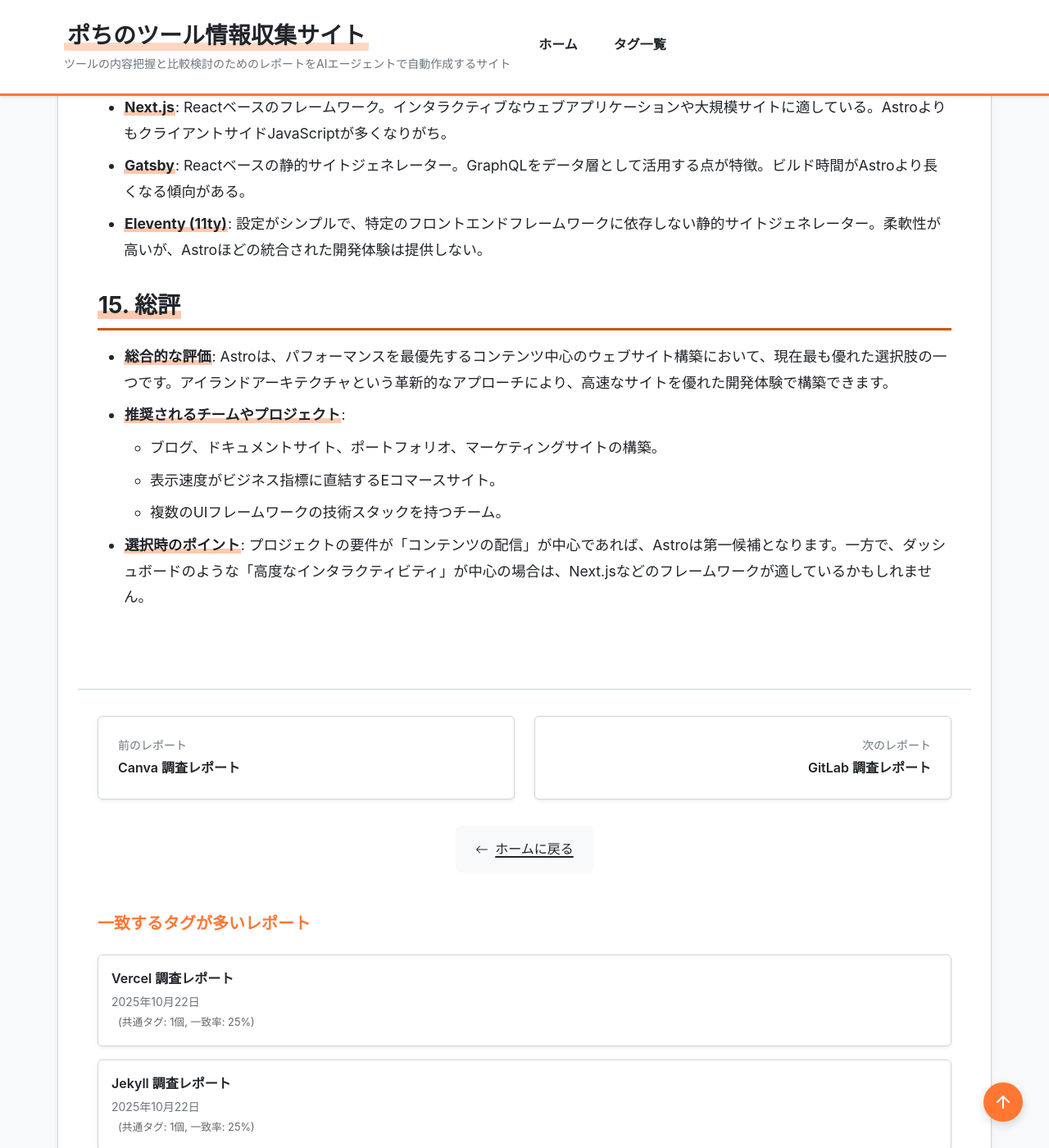
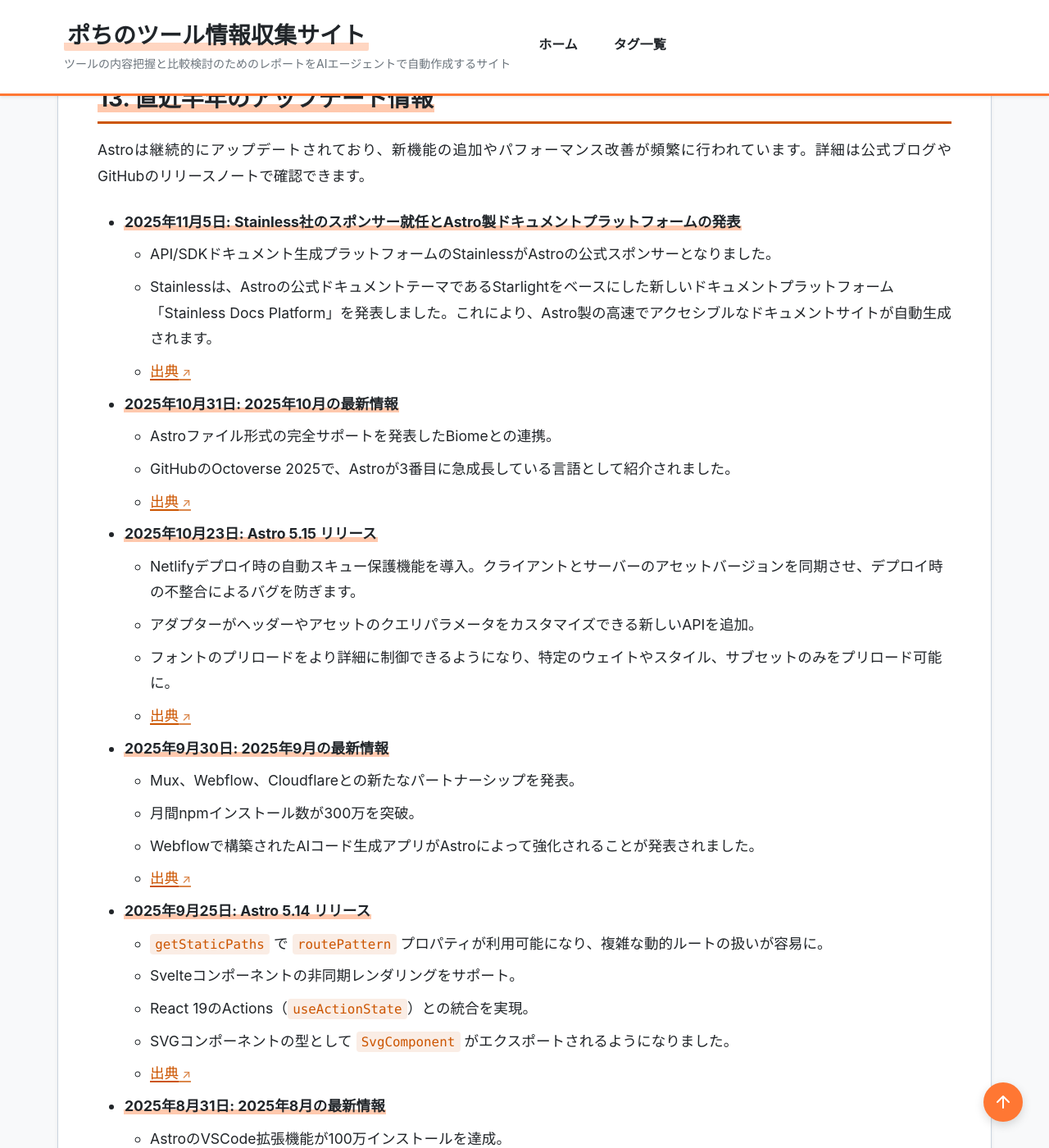
Before and after one commit to aegisfleet/tool-survey-report, a Jekyll site: the page built from _reports/astro.md, in a window 1280 px wide and 1400 px high, scrolled down 5524 px. Shown: the whole window at 82% size. Built offline with Jekyll 4.4.1, drawn with Linux system fonts in a browser that asks for light colours; some of the changed text lies outside the part shown.

Commit message:
Update Astro report with latest information (#174)
- Updated the `last_updated` date to 2025-11-12.
- Added recent updates from Astro versions 5.13, 5.14, and 5.15.
- Updated the "Main Features" and "Integrations" sections to reflect the latest changes.

Co-authored-by: google-labs-jules[bot] <161369871+google-labs-jules[bot]@users.noreply.github.com>

```diff
--- a/_reports/astro.md
+++ b/_reports/astro.md
@@ -5,7 +5,7 @@ category: "ウェブフレームワーク"
 developer: "Astro"
 official_site: "https://astro.build/"
 date: "2025-10-20"
-last_updated: "2025-10-20"
+last_updated: "2025-11-12"
 tags:
   - "静的サイトジェネレーター"
   - "Jamstack"
@@ -54,6 +54,12 @@ description: "Astroは、高速なコンテンツ駆動型ウェブサイトを
   ブラウザネイティブのView Transitions APIを簡単に利用でき、ページ間のシームレスなアニメーションを実装できます。
 * **ファイルベースルーティング**:
   `src/pages/` ディレクトリ内のファイル構造がそのままサイトのURLパスに対応する、直感的なルーティングシステムを採用しています。
+* **React 19 Actionsの統合**:
+  React 19の`useActionState`フックと連携し、プログレッシブエンハンスメントを適用したフォームアクションを容易に構築できます。
+* **Svelteの非同期レンダリング対応**:
+  Svelteコンポーネント内での非同期処理をサーバーサイドレンダリングでサポートします。
+* **Netlifyスキュー保護**:
+  Netlifyへのデプロイ時に、クライアントとサーバーのアセットバージョンを自動的に同期させ、デプロイ中のバージョン不整合によるエラーを防ぎます。
 
 ## **4. 特徴・強み (Pros)**
 
@@ -102,7 +108,7 @@ description: "Astroは、高速なコンテンツ駆動型ウェブサイトを
 * **API**:
   `src/pages/api/` ディレクトリにファイルを作成することで、簡単にAPIルートを構築できます。
 * **外部サービス連携**:
-  インテグレーション機能により、VercelやNetlifyへのデプロイ、Tailwind CSSの導入、各種CMS（Contentful, Storyblokなど）との連携が簡単に行えます。
+  インテグレーション機能により、VercelやNetlifyへのデプロイ、Tailwind CSSの導入、各種CMS（Contentful, Storyblokなど）との連携が簡単に行えます。Mux, Webflow, Cloudflareといった企業とのパートナーシップも発表されており、エコシステムの拡大が続いています。
 
 ## **10. セキュリティとコンプライアンス**
 
@@ -135,6 +141,47 @@ description: "Astroは、高速なコンテンツ駆動型ウェブサイトを
 
 Astroは継続的にアップデートされており、新機能の追加やパフォーマンス改善が頻繁に行われています。詳細は公式ブログやGitHubのリリースノートで確認できます。
 
+* **2025年11月5日: Stainless社のスポンサー就任とAstro製ドキュメントプラットフォームの発表**
+  - API/SDKドキュメント生成プラットフォームのStainlessがAstroの公式スポンサーとなりました。
+  - Stainlessは、Astroの公式ドキュメントテーマであるStarlightをベースにした新しいドキュメントプラットフォーム「Stainless Docs Platform」を発表しました。これにより、Astro製の高速でアクセシブルなドキュメントサイトが自動生成されます。
+  - [出典](https://astro.build/blog/stainless-astro-launch/)
+
+* **2025年10月31日: 2025年10月の最新情報**
+  - Astroファイル形式の完全サポートを発表したBiomeとの連携。
+  - GitHubのOctoverse 2025で、Astroが3番目に急成長している言語として紹介されました。
+  - [出典](https://astro.build/blog/whats-new-october-2025/)
+
+* **2025年10月23日: Astro 5.15 リリース**
+  - Netlifyデプロイ時の自動スキュー保護機能を導入。クライアントとサーバーのアセットバージョンを同期させ、デプロイ時の不整合によるバグを防ぎます。
+  - アダプターがヘッダーやアセットのクエリパラメータをカスタマイズできる新しいAPIを追加。
+  - フォントのプリロードをより詳細に制御できるようになり、特定のウェイトやスタイル、サブセットのみをプリロード可能に。
+  - [出典](https://astro.build/blog/astro-5150/)
+
+* **2025年9月30日: 2025年9月の最新情報**
+  - Mux、Webflow、Cloudflareとの新たなパートナーシップを発表。
+  - 月間npmインストール数が300万を突破。
+  - Webflowで構築されたAIコード生成アプリがAstroによって強化されることが発表されました。
+  - [出典](https://astro.build/blog/whats-new-september-2025/)
+
+* **2025年9月25日: Astro 5.14 リリース**
+  - `getStaticPaths` で `routePattern` プロパティが利用可能になり、複雑な動的ルートの扱いが容易に。
+  - Svelteコンポーネントの非同期レンダリングをサポート。
+  - React 19のActions（`useActionState`）との統合を実現。
+  - SVGコンポーネントの型として `SvgComponent` がエクスポートされるようになりました。
+  - [出典](https://astro.build/blog/astro-5140/)
+
+* **2025年8月31日: 2025年8月の最新情報**
+  - AstroのVSCode拡張機能が100万インストールを達成。
+  - Astroの最も人気のあるインテグレーションが月間100万ダウンロードを突破。
+  - [出典](https://astro.build/blog/whats-new-august-2025/)
+
+* **2025年8月14日: Astro 5.13 リリース**
+  - `import.meta.env` の挙動をViteと揃える静的な環境変数ハンドリングを実験的に導入。
+  - Chrome DevToolsワークスペースのサポートを実験的に追加し、ブラウザから直接ソースコードを編集可能に。
+  - 複数の外部サイトマップをインデックスに含める `customSitemaps` オプションを追加。
+  - Astro DBでEnum型がサポートされました。
+  - [出典](https://astro.build/blog/astro-5130/)
+
 ## **14. 類似ツールとの比較**
 
 * **Next.js**: Reactベースのフレームワーク。インタラクティブなウェブアプリケーションや大規模サイトに適している。AstroよりもクライアントサイドJavaScriptが多くなりがち。
```
